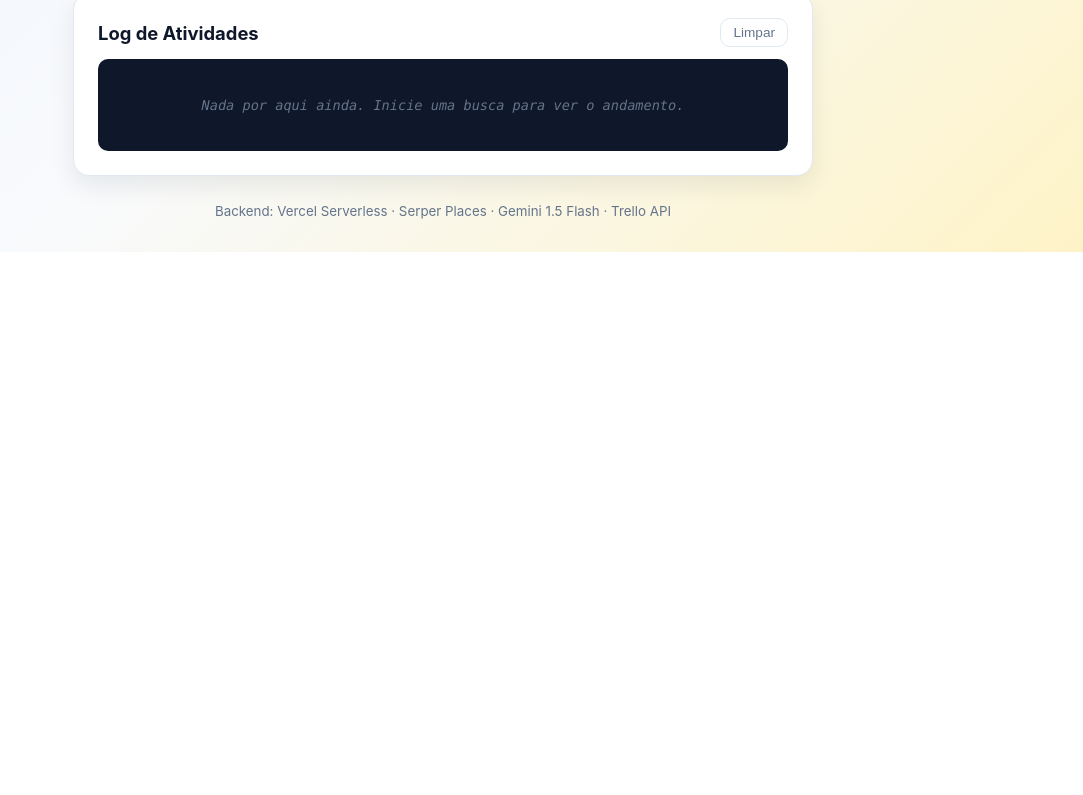
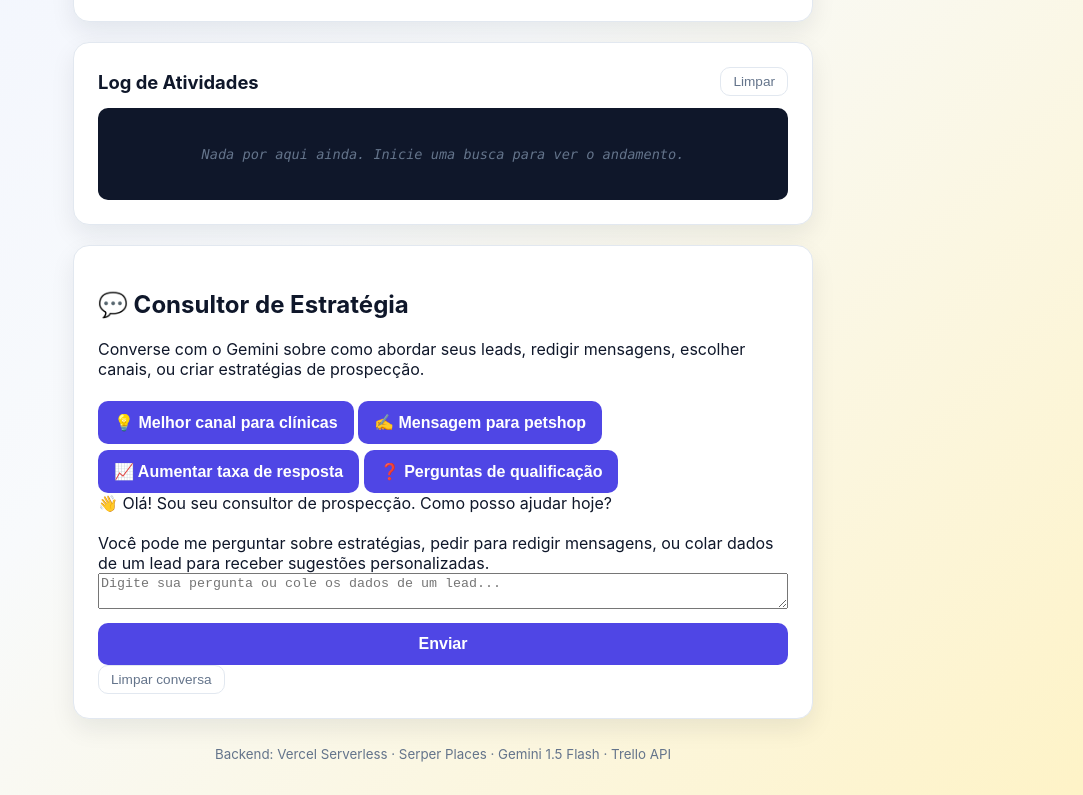
Before and after one commit to beyondBitsLtda/Beyond-Lead, a website: page public/index.html in a window 1280 px wide. Shown: the part 570-1365 px from the top of the page, without its empty margins (197-1280 px from the left). Before the commit the page ends 822 px from the top, so only its background shows below. Drawn offline with Linux system fonts and the light colour scheme.

Commit message:
Update index.html

```diff
--- a/public/index.html
+++ b/public/index.html
@@ -16,6 +16,14 @@
         </p>
       </header>
 
+      <!-- Abas de navegação -->
+      <nav class="tabs">
+        <button class="tab-btn active" data-tab="prospect">🔎 Prospecção</button>
+        <button class="tab-btn" data-tab="chat">💬 Estratégia (IA)</button>
+      </nav>
+
+      <!-- ABA 1: Prospecção -->
+      <div class="tab-content active" id="tab-prospect">
         <section class="card">
           <form id="search-form" autocomplete="off">
             <label for="query">Termo de busca</label>
@@ -96,6 +104,56 @@
             </ul>
           </div>
         </section>
+      </div>
+
+      <!-- ABA 2: Chat de estratégia -->
+      <div class="tab-content" id="tab-chat">
+        <section class="card">
+          <h2 class="chat-title">💬 Consultor de Estratégia</h2>
+          <p class="chat-subtitle">
+            Converse com o Gemini sobre como abordar seus leads, redigir mensagens,
+            escolher canais, ou criar estratégias de prospecção.
+          </p>
+
+          <div class="chat-suggestions" id="chat-suggestions">
+            <button class="suggestion" data-prompt="Quais são os melhores canais para abordar uma clínica de estética em primeiro contato?">
+              💡 Melhor canal para clínicas
+            </button>
+            <button class="suggestion" data-prompt="Me ajude a escrever uma mensagem de WhatsApp para apresentar meu serviço para um petshop. Eu vendo um sistema de gestão.">
+              ✍️ Mensagem para petshop
+            </button>
+            <button class="suggestion" data-prompt="Como posso aumentar minha taxa de resposta em prospecção fria por e-mail?">
+              📈 Aumentar taxa de resposta
+            </button>
+            <button class="suggestion" data-prompt="Quais perguntas devo fazer no primeiro contato para qualificar um lead?">
+              ❓ Perguntas de qualificação
+            </button>
+          </div>
+
+          <div class="chat-window" id="chat-window">
+            <div class="chat-empty">
+              👋 Olá! Sou seu consultor de prospecção. Como posso ajudar hoje?
+              <br><br>
+              Você pode me perguntar sobre estratégias, pedir para redigir mensagens,
+              ou colar dados de um lead para receber sugestões personalizadas.
+            </div>
+          </div>
+
+          <form id="chat-form" class="chat-form">
+            <textarea
+              id="chat-input"
+              placeholder="Digite sua pergunta ou cole os dados de um lead..."
+              rows="2"
+              required
+            ></textarea>
+            <button type="submit" id="chat-send">Enviar</button>
+          </form>
+
+          <button type="button" id="chat-clear" class="ghost chat-clear-btn">
+            Limpar conversa
+          </button>
+        </section>
+      </div>
 
       <footer class="footer">
         <small>
```
Lines whose indentation alone changed are shown as unchanged.
